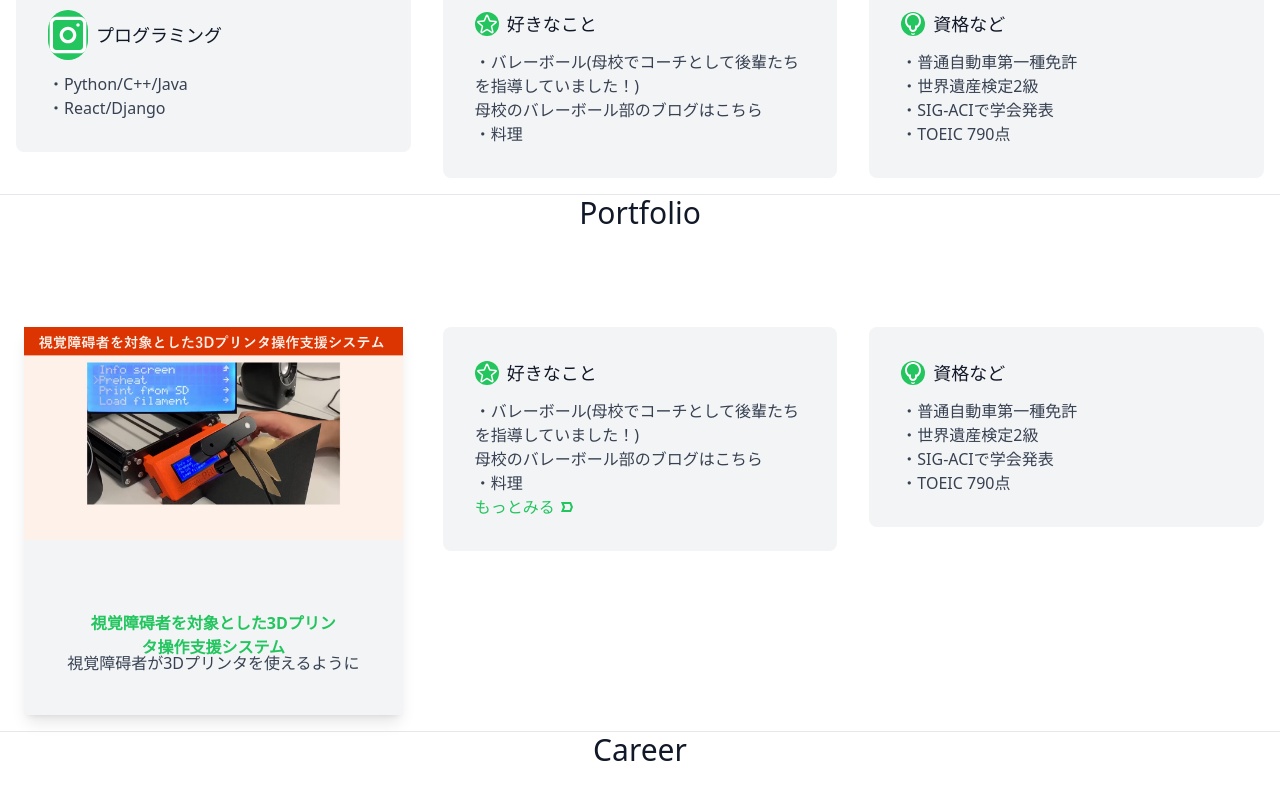
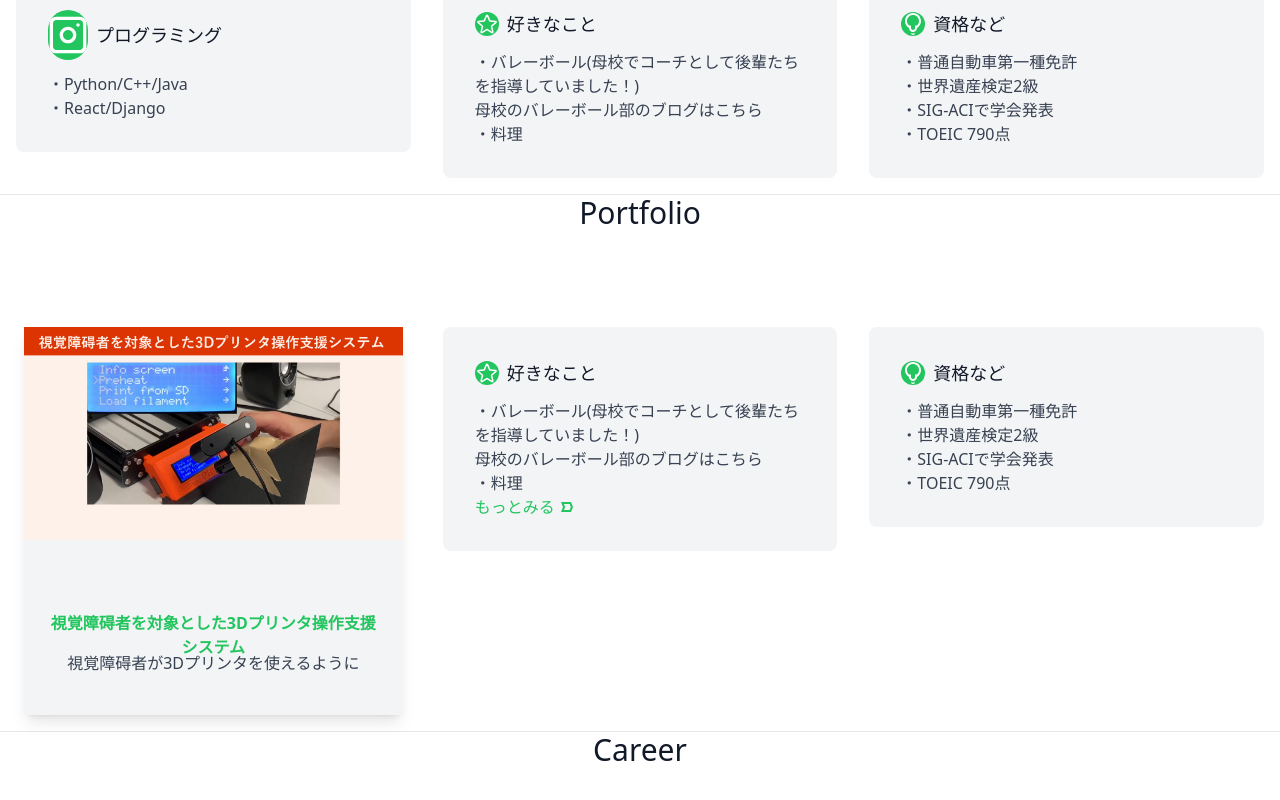
Before and after one commit to Naoya-Tagawa/port, a React (Vite) app: page / in a window 1280 px wide. Shown: the part 1481-2281 px from the top of the page. Built offline with nearby package versions, Linux system fonts and the light colour scheme.

Commit message:
portfolio変更

```diff
--- a/src/components/WorksCard.jsx
+++ b/src/components/WorksCard.jsx
@@ -8,7 +8,7 @@ const WorksCard = (props) => {
       </div>
       <div className="bg-gray-100 p-6">
         <div className="flex items-center">
-          <h2 className="text-green-500 mx-10 mt-5 font-semibold h-10 text-center">
+          <h2 className="text-green-500 mx-auto mt-5 font-semibold h-10 text-center">
             {props.title}
           </h2>
         </div>
```
